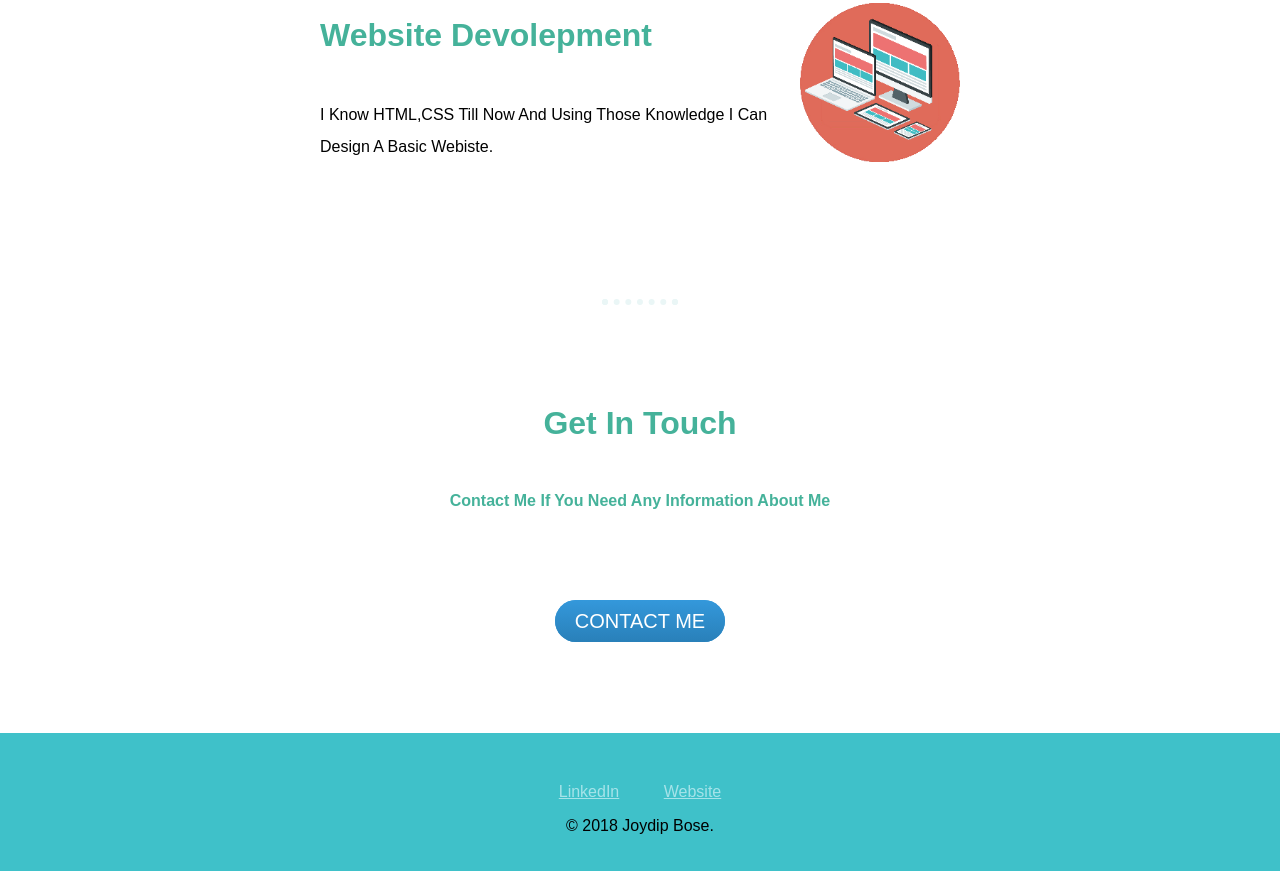
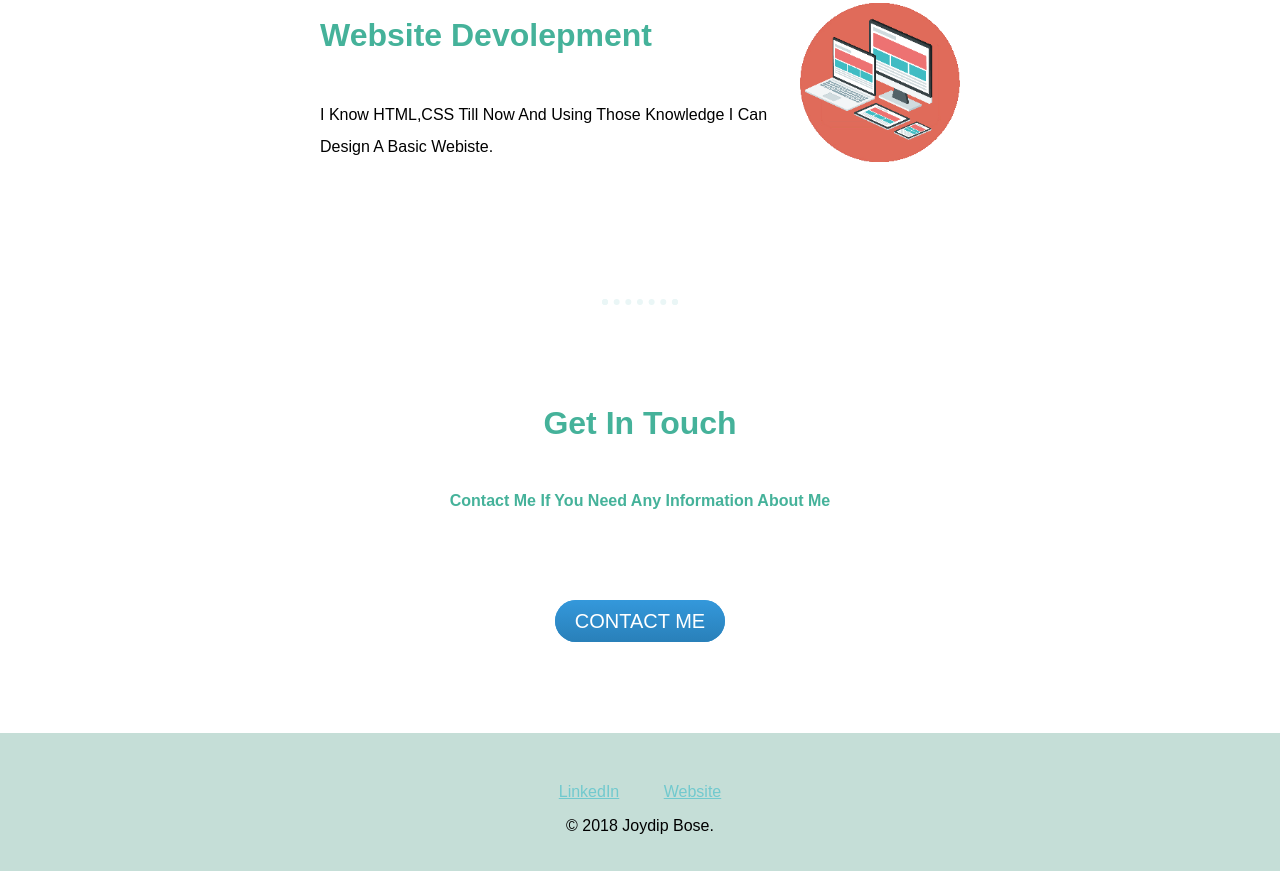
Before and after one commit to Joydip1997/CV.0.1, a plain HTML site: page index.html in a window 1280 px wide. Shown: the part 2429-3300 px from the top of the page. Drawn offline with Linux system fonts and the light colour scheme.

Commit message:
version 1.1

```diff
--- a/css/styles.css
+++ b/css/styles.css
@@ -47,7 +47,7 @@ body {
 
 .bottom-container {
   padding-top: 100px;
-  background-color: #3fc1c9;
+  background-color: #C5DED7;
   position: relative;
   padding: 50px 0 20px;
 }
@@ -59,12 +59,14 @@ h3 {
 }
 
 a{
-  color: #a6e3e9;
+  color: #71c9ce;
   font-family: 'Nunito', sans-serif;
   margin: 30px 20px;
 }
 a:hover{
-  color: #08d9d6;
+  color: #1e2022;
+  opacity: 0.8;
+  transition: 0.9s;
 }
 
 .head-line {
```
